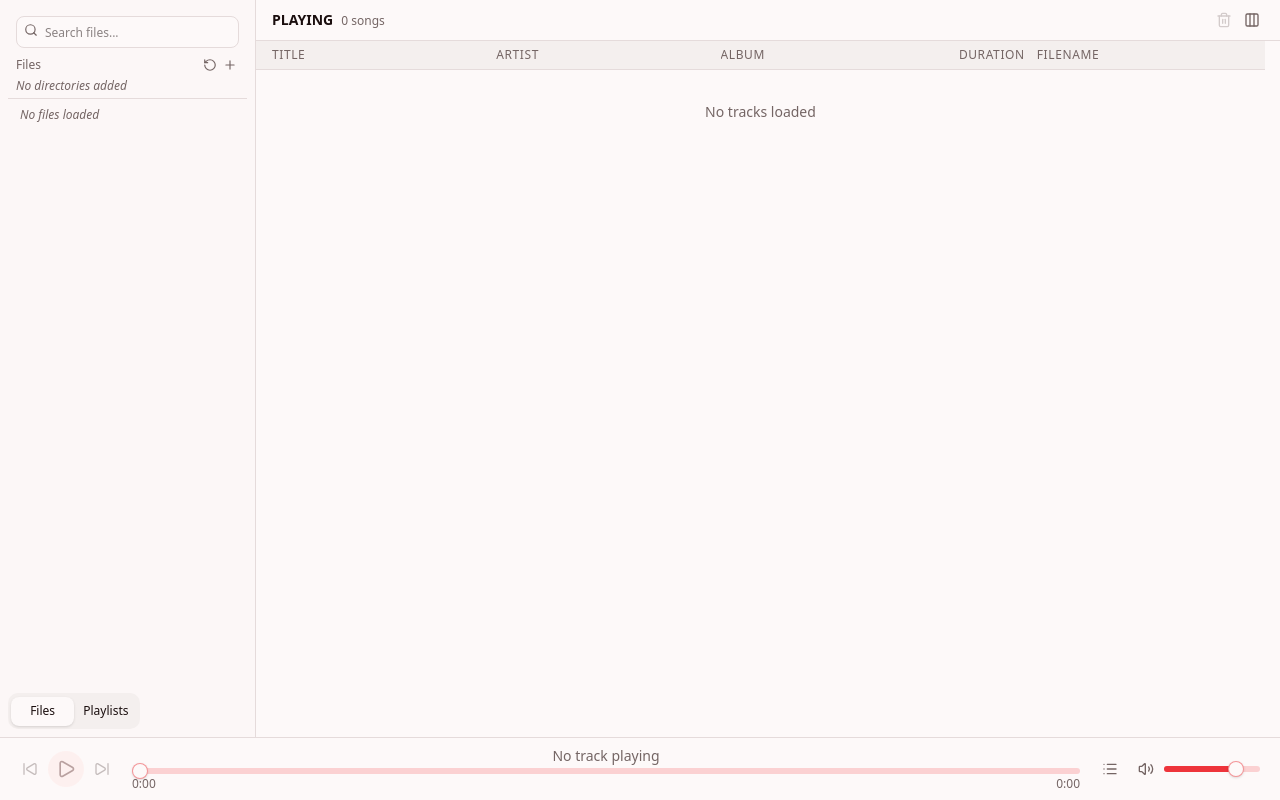
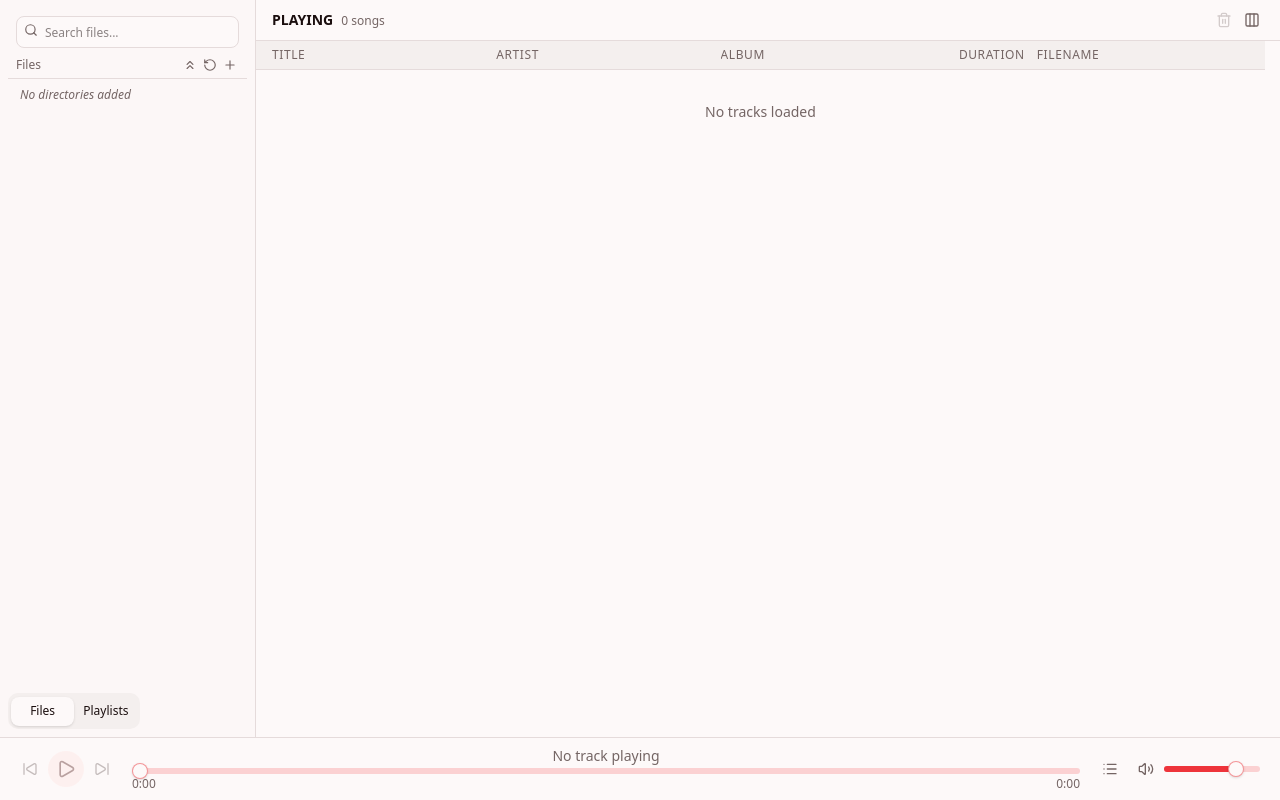
Before and after one commit to sigoden/smp, a React (Vite) app: page / in a window 1280 px wide. Built offline with nearby package versions, Linux system fonts and the light colour scheme.

Commit message:
refactor(store): merge treeData and expandedPaths into structured RootDir[]

```diff
--- a/src/components/Sidebar/DirectoryTreePanel.tsx
+++ b/src/components/Sidebar/DirectoryTreePanel.tsx
@@ -1,6 +1,6 @@
 import { useState } from "react";
 
-import { Music, Search, Plus, X, Loader2, RotateCcw, ChevronRight, ChevronDown, FolderOpen, Play, RefreshCw, PlusCircle } from "lucide-react";
+import { Music, Search, Plus, X, Loader2, RotateCcw, ChevronRight, ChevronDown, FolderOpen, Play, RefreshCw, PlusCircle, ChevronsUp } from "lucide-react";
 import * as ContextMenuPrimitive from "@radix-ui/react-context-menu";
 import { open } from "@tauri-apps/plugin-dialog";
 import { useLibraryStore } from "../../stores/libraryStore";
@@ -8,19 +8,73 @@ import { usePlayerStore } from "../../stores/playerStore";
 import { usePlaylistStore } from "../../stores/playlistStore";
 import { useUIStore } from "../../stores/uiStore";
 import { cn, getTrack, loadTracksFromDir, openContainerFolder, revealInFileManager } from "../../lib/utils";
-import type { FsEntry } from "../../types";
+import type { FsEntry, RootDir } from "../../types";
 import { QUEUE_PLAYLIST_NAME } from "../../lib/constants";
 import { ContextMenuItem, ContextSeparator } from "../ui/context-menu";
 import { ConfirmDialog } from "../ui/confirm-dialog";
 
+// ──── Helpers ────
+
+function findEnclosingRoot(rootDirs: RootDir[], entryPath: string): { root: RootDir; relPath: string } | undefined {
+  for (const root of rootDirs) {
+    if (entryPath === root.path) return { root, relPath: "/" };
+    if (entryPath.startsWith(root.path + "/") || entryPath.startsWith(root.path + "\\")) {
+      return { root, relPath: "/" + entryPath.slice(root.path.length + 1).replace(/\\/g, "/") };
+    }
+  }
+  return undefined;
+}
+
+function isEntryExpanded(rootDirs: RootDir[], entryPath: string): boolean {
+  const enclosing = findEnclosingRoot(rootDirs, entryPath);
+  return enclosing ? enclosing.root.expandedPaths.includes(enclosing.relPath) : false;
+}
+
+function filterRootDirs(rootDirs: RootDir[], query: string): RootDir[] {
+  if (!query) return rootDirs;
+  const q = query.toLowerCase();
+  return rootDirs.reduce<RootDir[]>((acc, root) => {
+    const filterEntries = (entries: FsEntry[]): FsEntry[] =>
+      entries.reduce<FsEntry[]>((acc2, entry) => {
+        if (entry.type === "dir") {
+          const filtered = filterEntries(entry.children);
+          if (filtered.length > 0 || entry.name.toLowerCase().includes(q)) {
+            acc2.push({ ...entry, children: filtered });
+          }
+        } else if (entry.name.toLowerCase().includes(q)) {
+          acc2.push(entry);
+        }
+        return acc2;
+      }, []);
+
+    const filteredTree = filterEntries(root.tree);
+    if (filteredTree.length > 0) {
+      acc.push({ ...root, tree: filteredTree });
+    } else {
+      // Keep root if its basename matches the query
+      const dirName = root.path.split(/[/\\]/).filter(Boolean).pop() || root.path;
+      if (dirName.toLowerCase().includes(q)) {
+        acc.push(root);
+      }
+    }
+    return acc;
+  }, []);
+}
+
+// ──── TreeNode ────
+
 function TreeNode({
   entry,
   depth = 0,
+  isRoot = false,
+  onRemoveRoot,
 }: {
   entry: FsEntry;
   depth?: number;
+  isRoot?: boolean;
+  onRemoveRoot?: (path: string) => void;
 }) {
-  const expandedPaths = useLibraryStore((s) => s.expandedPaths);
+  const rootDirs = useLibraryStore((s) => s.rootDirs);
   const toggleExpand = useLibraryStore((s) => s.toggleExpand);
   const loadQueue = usePlayerStore((s) => s.loadQueue);
   const appendAndPlay = usePlayerStore((s) => s.appendAndPlay);
@@ -36,12 +90,12 @@ function TreeNode({
   const setGlobalLoading = useUIStore((s) => s.setLoading);
   const [loading, setLocalLoading] = useState(false);
   const isDir = entry.type === "dir";
-  const isExpanded = isDir && expandedPaths.has(entry.path);
+  const isExpanded = isDir && isEntryExpanded(rootDirs, entry.path);
   const isPlaying = !isDir && queue[currentIndex]?.path === entry.path;
 
   const handleClick = async () => {
     if (isDir) {
-      if (!isExpanded) {
+      if (!isExpanded && isRoot) {
         setLocalLoading(true);
         await refreshDir(entry.path);
         setLocalLoading(false);
@@ -101,10 +155,10 @@ function TreeNode({
           <div
             className={cn(
               "flex items-center gap-1.5 px-2 py-0.5 rounded text-sm cursor-pointer hover:bg-accent/50 select-none",
-              depth > 0 && "ml-4",
+              depth > 0 && "ml-2",
               isPlaying && "text-accent-foreground bg-accent/30"
             )}
-            style={{ paddingLeft: `${8 + depth * 16}px` }}
+            style={{ paddingLeft: `${(depth * 12) - 6}px` }}
             onClick={handleClick}
             onDoubleClick={isDir ? undefined : handleDoubleClick}
             title={entry.path}
@@ -158,6 +212,15 @@ function TreeNode({
                   <PlusCircle className="mr-2 h-3.5 w-3.5" />
                   Add to Queue
                 </ContextMenuItem>
+                {isRoot && (
+                  <>
+                    <ContextSeparator />
+                    <ContextMenuItem onClick={() => onRemoveRoot?.(entry.path)}>
+                      <X className="mr-2 h-3.5 w-3.5" />
+                      Remove Directory
+                    </ContextMenuItem>
+                  </>
+                )}
               </>
             )}
           </ContextMenuPrimitive.Content>
@@ -168,7 +231,7 @@ function TreeNode({
           {entry.children.length === 0 ? (
             <div
               className="text-xs text-muted-foreground italic px-2 py-0.5"
-              style={{ paddingLeft: `${8 + (depth + 1) * 16}px` }}
+              style={{ paddingLeft: `${(depth + 1) * 12}px` }}
             >
               Empty
             </div>
@@ -179,20 +242,22 @@ function TreeNode({
           )}
         </div>
       )}
-
     </div>
   );
 }
 
+// ──── Panel ────
+
 export function DirectoryTreePanel() {
   const rootDirs = useLibraryStore((s) => s.rootDirs);
-  const treeData = useLibraryStore((s) => s.treeData);
   const searchQuery = useLibraryStore((s) => s.searchQuery);
   const setSearch = useLibraryStore((s) => s.setSearch);
   const addRootDir = useLibraryStore((s) => s.addRootDir);
   const removeRootDir = useLibraryStore((s) => s.removeRootDir);
+  const collapseAll = useLibraryStore((s) => s.collapseAll);
   const refreshAll = useLibraryStore((s) => s.refreshAll);
   const [refreshing, setRefreshing] = useState(false);
+  const [removeTarget, setRemoveTarget] = useState<string | null>(null);
 
   const handleAddRoot = async () => {
     const selected = await open({
@@ -205,31 +270,13 @@ export function DirectoryTreePanel() {
     }
   };
 
-  const [removeTarget, setRemoveTarget] = useState<string | null>(null);
-
   const handleRefresh = async () => {
     setRefreshing(true);
     await refreshAll();
     setRefreshing(false);
   };
 
-  const filterTree = (entries: FsEntry[]): FsEntry[] => {
-    if (!searchQuery) return entries;
-    const q = searchQuery.toLowerCase();
-    return entries.reduce<FsEntry[]>((acc, entry) => {
-      if (entry.type === "dir") {
-        const filtered = filterTree(entry.children);
-        if (filtered.length > 0 || entry.name.toLowerCase().includes(q)) {
-          acc.push({ ...entry, children: filtered });
-        }
-      } else if (entry.name.toLowerCase().includes(q)) {
-        acc.push(entry);
-      }
-      return acc;
-    }, []);
-  };
-
-  const filteredTree = filterTree(treeData);
+  const filteredRootDirs = filterRootDirs(rootDirs, searchQuery);
 
   return (
     <div className="flex flex-col h-full">
@@ -245,11 +292,17 @@ export function DirectoryTreePanel() {
         />
       </div>
 
-      {/* Root dir manager */}
-      <div className="px-2 py-1 border-b border-border">
-        <div className="flex items-center justify-between mb-1">
+      {/* Files header */}
+      <div className="flex items-center justify-between px-2 py-1 border-b border-border">
         <span className="text-xs font-medium text-muted-foreground">Files</span>
         <div className="flex items-center gap-0.5">
+          <button
+            onClick={collapseAll}
+            className="p-0.5 rounded hover:bg-accent text-muted-foreground hover:text-foreground"
+            title="Collapse all"
+          >
+            <ChevronsUp className="h-3.5 w-3.5" />
+          </button>
           <button
             onClick={handleRefresh}
             disabled={refreshing}
@@ -271,39 +324,32 @@ export function DirectoryTreePanel() {
           </button>
         </div>
       </div>
-        {rootDirs.length === 0 ? (
-          <p className="text-xs text-muted-foreground italic">No directories added</p>
-        ) : (
-          <div className="space-y-0.5">
-            {rootDirs.map((dir) => (
-              <div
-                key={dir}
-                className="flex items-center justify-between text-xs rounded px-1 py-0.5 hover:bg-accent/50 group"
-              >
-                <span className="truncate text-muted-foreground">{dir}</span>
-                <button
-                  onClick={() => setRemoveTarget(dir)}
-                  className="opacity-0 group-hover:opacity-100 p-0.5 rounded hover:bg-destructive/20 text-muted-foreground hover:text-destructive shrink-0"
-                  title="Remove directory"
-                >
-                  <X className="h-3 w-3" />
-                </button>
-              </div>
-            ))}
-          </div>
-        )}
-      </div>
 
       {/* Tree */}
       <div className="flex-1 overflow-auto">
-        {filteredTree.length === 0 ? (
+        {filteredRootDirs.length === 0 ? (
           <p className="text-xs text-muted-foreground italic px-3 py-2">
-            {searchQuery ? "No matching files" : "No files loaded"}
+            {searchQuery ? "No matching files" : rootDirs.length === 0 ? "No directories added" : "No files loaded"}
           </p>
         ) : (
-          filteredTree.map((entry, i) => (
-            <TreeNode key={`${entry.path}-${i}`} entry={entry} depth={0} />
-          ))
+          filteredRootDirs.map((root) => {
+            const dirName = root.path.split(/[/\\]/).filter(Boolean).pop() || root.path;
+            const rootNode: FsEntry = {
+              type: "dir",
+              name: dirName,
+              path: root.path,
+              children: root.tree,
+            };
+            return (
+              <TreeNode
+                key={root.path}
+                entry={rootNode}
+                depth={0}
+                isRoot={true}
+                onRemoveRoot={setRemoveTarget}
+              />
+            );
+          })
         )}
       </div>
 
@@ -319,11 +365,7 @@ export function DirectoryTreePanel() {
             setRemoveTarget(null);
           }
         }}
-      >
-        <div className="text-sm text-muted-foreground bg-muted rounded px-3 py-2 truncate mb-4">
-          {removeTarget}
-        </div>
-      </ConfirmDialog>
+      />
     </div>
   );
 }
--- a/src/lib/utils.ts
+++ b/src/lib/utils.ts
@@ -63,7 +63,6 @@ export async function loadSettings(): Promise<AppSettings> {
     logger.warn("utils", "loadSettings failed, using defaults", err);
     return {
       root_dirs: [],
-      expanded_paths: [],
       volume: 0.8,
       play_mode: "sequential",
       visible_columns: DEFAULT_TRACK_COLUMNS,
--- a/src/stores/libraryStore.ts
+++ b/src/stores/libraryStore.ts
@@ -1,98 +1,141 @@
 import { create } from "zustand";
-import type { FsEntry } from "../types";
+import type { FsEntry, RootDir } from "../types";
 import { logger } from "../lib/logger";
 import { scanDirectory } from "../lib/utils";
 
 interface LibraryState {
-  rootDirs: string[];
-  treeData: FsEntry[];
+  rootDirs: RootDir[];
   searchQuery: string;
-  expandedPaths: Set<string>;
 
   // Actions
   addRootDir: (path: string) => Promise<void>;
   removeRootDir: (path: string) => void;
   setSearch: (query: string) => void;
   toggleExpand: (path: string) => void;
+  collapseAll: () => void;
   refreshDir: (path?: string) => Promise<void>;
   refreshAll: () => Promise<void>;
 }
 
 export const useLibraryStore = create<LibraryState>((set, get) => ({
   rootDirs: [],
-  treeData: [],
   searchQuery: "",
-  expandedPaths: new Set<string>(),
 
   addRootDir: async (path: string) => {
-    const { rootDirs, refreshDir } = get();
-    if (rootDirs.includes(path)) return;
-    set({ rootDirs: [...rootDirs, path] });
-    await refreshDir(path);
+    const { rootDirs } = get();
+    if (rootDirs.some((r) => r.path === path)) return;
+    const entries = await scanDirectory(path);
+    set((state) => ({
+      rootDirs: [...state.rootDirs, { path, tree: entries, expandedPaths: [] }],
+    }));
   },
 
   removeRootDir: (path: string) => {
-    const { rootDirs, treeData } = get();
-    set({
-      rootDirs: rootDirs.filter((d) => d !== path),
-      treeData: treeData.filter((entry) => entry.path !== path),
-    });
+    set((state) => ({
+      rootDirs: state.rootDirs.filter((r) => r.path !== path),
+    }));
   },
 
   setSearch: (query: string) => {
     set({ searchQuery: query });
   },
 
+  collapseAll: () => {
+    set((state) => ({
+      rootDirs: state.rootDirs.map((r) => ({ ...r, expandedPaths: [] })),
+    }));
+  },
+
   toggleExpand: (path: string) => {
-    const expanded = new Set(get().expandedPaths);
-    if (expanded.has(path)) {
-      expanded.delete(path);
-    } else {
-      expanded.add(path);
+    set((state) => ({
+      rootDirs: state.rootDirs.map((root) => {
+        if (
+          path !== root.path &&
+          !path.startsWith(root.path + "/") &&
+          !path.startsWith(root.path + "\\")
+        ) {
+          return root;
         }
-    set({ expandedPaths: expanded });
+        const relPath = path === root.path ? "/" : "/" + path.slice(root.path.length + 1).replace(/\\/g, "/");
+        const already = root.expandedPaths.includes(relPath);
+        return {
+          ...root,
+          expandedPaths: already
+            ? root.expandedPaths.filter((p) => p !== relPath)
+            : combineAndSortPaths(root.expandedPaths, relPath),
+        };
+      }),
+    }));
   },
 
   refreshDir: async (path?: string) => {
     try {
-      const targetPath = path || (get().rootDirs[0]);
+      const { rootDirs } = get();
+      const targetPath = path || rootDirs[0]?.path;
       if (!targetPath) return;
       const entries: FsEntry[] = await scanDirectory(targetPath);
-      const { treeData, rootDirs } = get();
 
-      // If refreshing a root dir or no specific path given, replace entire tree
-      if (!path || rootDirs.includes(path)) {
-        set({ treeData: entries });
-      } else {
-        // Update only the children of the matching node in-place
+      set((state) => ({
+        rootDirs: state.rootDirs.map((root) => {
+          // Check if targetPath is under this root
+          if (
+            targetPath !== root.path &&
+            !targetPath.startsWith(root.path + "/") &&
+            !targetPath.startsWith(root.path + "\\")
+          ) {
+            return root;
+          }
+
+          // Target is the root itself — replace tree
+          if (targetPath === root.path) {
+            return { ...root, tree: entries };
+          }
+
+          // Target is a subdirectory — find and update its children
           const updateChildren = (nodes: FsEntry[]): FsEntry[] =>
             nodes.map((node) => {
               if (node.type === "dir") {
-              if (node.path === path) {
+                if (node.path === targetPath) {
                   return { ...node, children: entries };
                 }
                 return { ...node, children: updateChildren(node.children) };
               }
               return node;
             });
-        set({ treeData: updateChildren(treeData) });
-      }
+
+          return { ...root, tree: updateChildren(root.tree) };
+        }),
+      }));
     } catch (err) {
-      logger.error("library", `refreshDir failed: ${path ?? 'unknown'}`, err);
+      logger.error("library", `refreshDir failed: ${path ?? "unknown"}`, err);
     }
   },
 
   refreshAll: async () => {
     const { rootDirs } = get();
-    if (rootDirs.length === 0) {
-      set({ treeData: [] });
-      return;
-    }
+    if (rootDirs.length === 0) return;
     try {
-      const results = await Promise.all(rootDirs.map((dir) => scanDirectory(dir)));
-      set({ treeData: results.flat() });
+      const updated = await Promise.all(
+        rootDirs.map(async (root) => {
+          const entries = await scanDirectory(root.path);
+          return { ...root, tree: entries };
+        })
+      );
+      set({ rootDirs: updated });
     } catch (err) {
       logger.error("library", "refreshAll failed", err);
     }
   },
 }));
+
+
+function combineAndSortPaths(oldPaths: string[], path: string) {
+  const newPaths = [...oldPaths, path];
+  newPaths.sort((a, b) =>
+    a.localeCompare(b, undefined, {
+      numeric: true,
+      sensitivity: "base",
+    })
+  );
+  return newPaths;
+}
```
Also changed, not shown: src/App.tsx (+13 -9 lines), src/types/index.ts (+8 -2 lines), 1 other file (tests, documents, lock files or other folders). Lines whose indentation alone changed are shown as unchanged.
